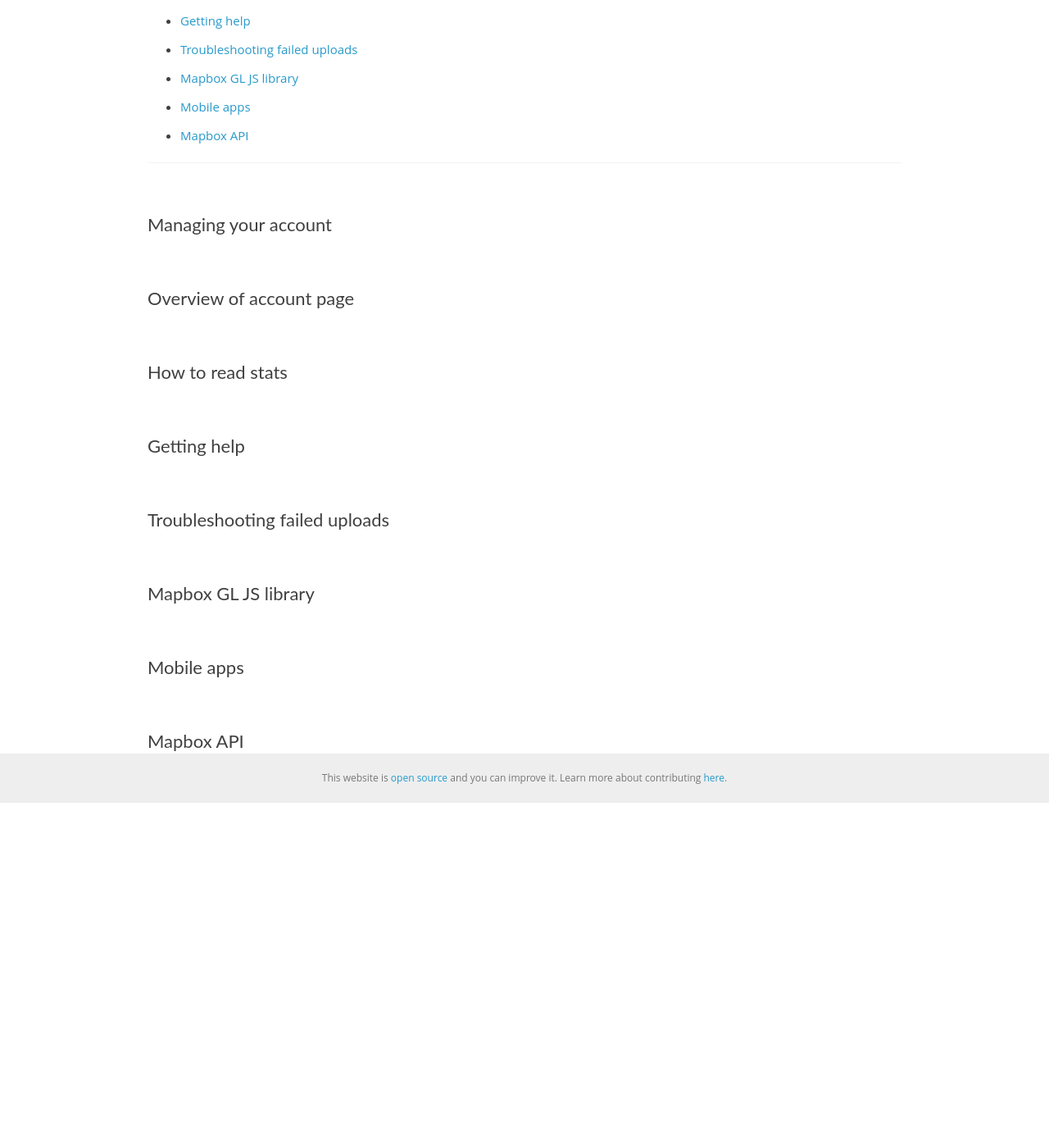
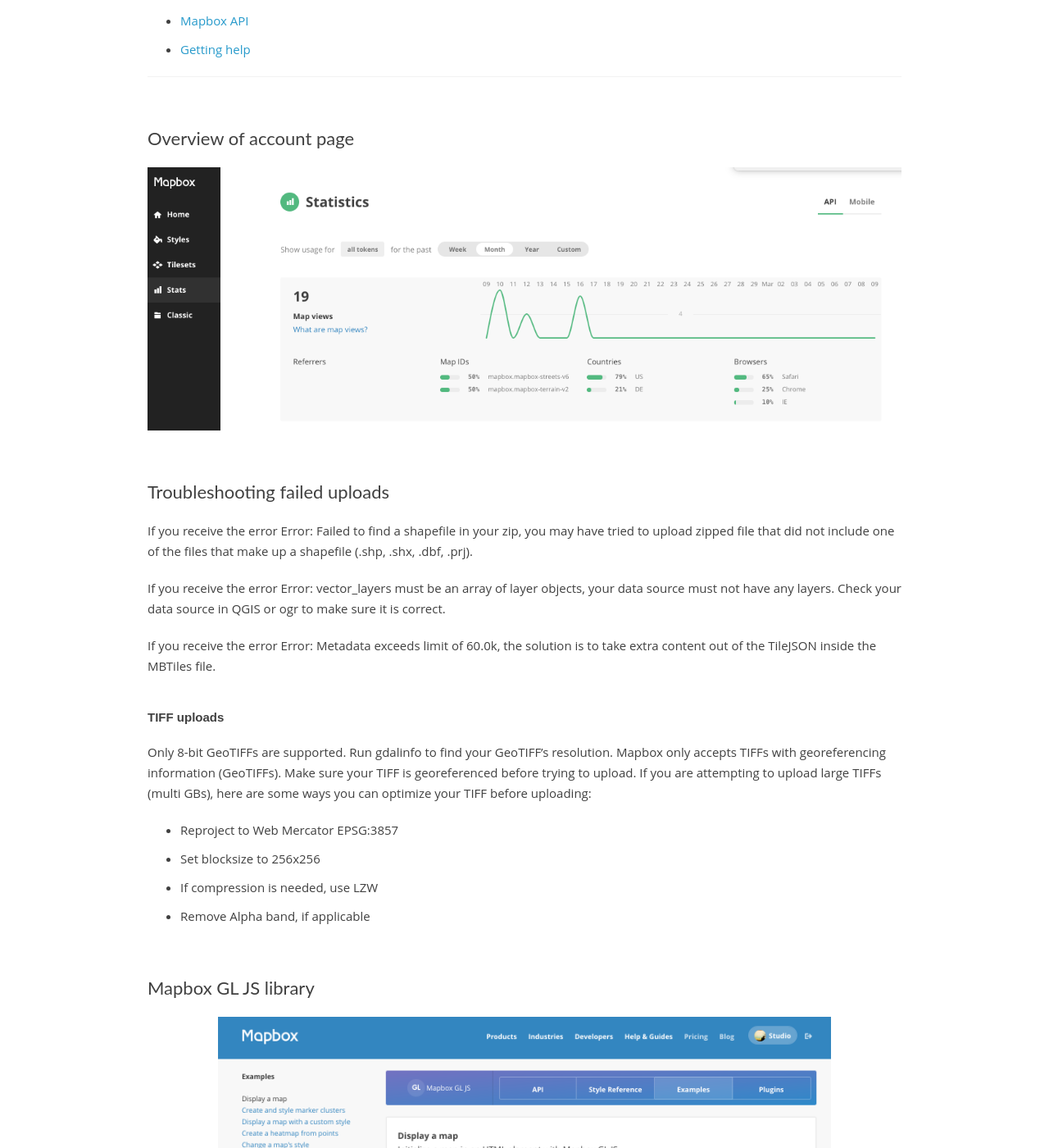
Before and after one commit to cugos/studio-workshop, a Jekyll site: the page built from _posts/0000-01-01-part-5.md, in a window 1280 px wide and 1400 px high, scrolled down 602 px. Shown: the whole window at 82% size. Built offline with Jekyll 4.4.1, drawn with Linux system fonts in a browser that asks for light colours; some web fonts are replaced; before the commit the page ends 1581 px from its top, so only the background shows below that; some of the changed text lies outside the part shown.

Commit message:
adds images

```diff
--- a/_posts/0000-01-01-part-5.md
+++ b/_posts/0000-01-01-part-5.md
@@ -5,30 +5,48 @@
 ---
 What we'll cover:
 
-- [managing your account](#managing-your-account)
-- [Managing your account](Managing-your-account)
 - [Overview of account page](Overview-of-account-page)
-- [How to read stats](How-to-read-stats)
-- [Getting help](Getting-help)
 - [Troubleshooting failed uploads](Troubleshooting-failed-uploads)
 - [Mapbox GL JS library](Mapbox-GL-JS-library)
 - [Mobile apps](Mobile-apps)
 - [Mapbox API](Mapbox-API)
+- [Getting help](Getting-help)
 
 <hr>
 
-## Managing your account
+## Overview of account page
+![stats]({{site.baseurl}}/assets/studio/account-settings-7.png)
 
-## Overview of account page
+## Troubleshooting failed uploads
 
-## How to read stats
+If you receive the error Error: Failed to find a shapefile in your zip, you may have tried to upload zipped file that did not include one of the files that make up a shapefile (.shp, .shx, .dbf, .prj).
+
+If you receive the error Error: vector_layers must be an array of layer objects, your data source must not have any layers. Check your data source in QGIS or ogr to make sure it is correct.
+
+If you receive the error Error: Metadata exceeds limit of 60.0k, the solution is to take extra content out of the TileJSON inside the MBTiles file.
+
+### TIFF uploads
+
+Only 8-bit GeoTIFFs are supported. Run gdalinfo to find your GeoTIFF’s resolution.
+Mapbox only accepts TIFFs with georeferencing information (GeoTIFFs). Make sure your TIFF is georeferenced before trying to upload.
+If you are attempting to upload large TIFFs (multi GBs), here are some ways you can optimize your TIFF before uploading:
+
+- Reproject to Web Mercator EPSG:3857
+- Set blocksize to 256x256
+- If compression is needed, use LZW
+- Remove Alpha band, if applicable
+
+
+## Mapbox GL JS library
+
+![gl js]({{site.baseurl}}/assets/studio/mapbox-gl-js.png)
+
+## Mobile apps
+![ios]({{site.baseurl}}/assets/studio/ios.gif)
+
+## Mapbox API
+![api docs]({{site.baseurl}}/assets/studio/api-docs.jpg)
 
 ## Getting help
 
-## Troubleshooting failed uploads
-
-## Mapbox GL JS library
-
-## Mobile apps
-
-## Mapbox API
+![help]({{site.baseurl}}/assets/studio/getting-help.png)
```
Also changed, not shown: assets/studio/api-docs.jpg (added), assets/studio/getting-help.png (added), assets/studio/mapbox-gl-js.png (added), 1 other file.
